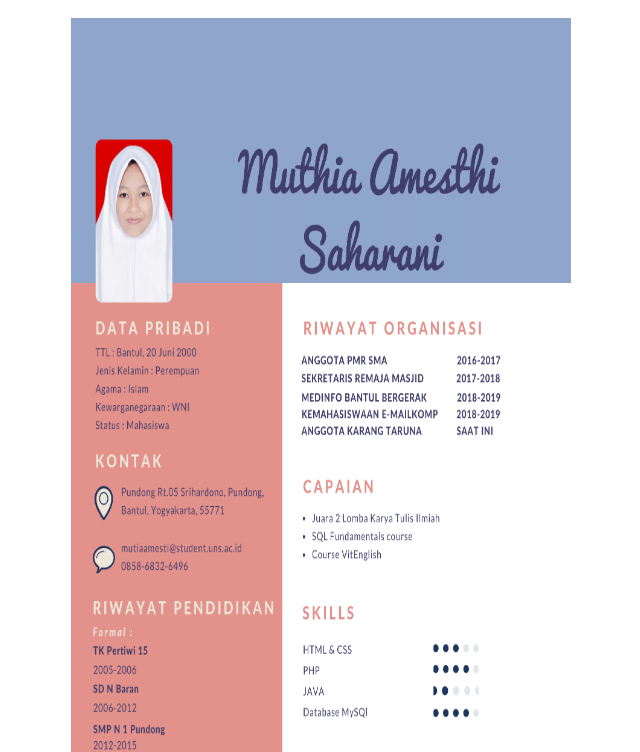
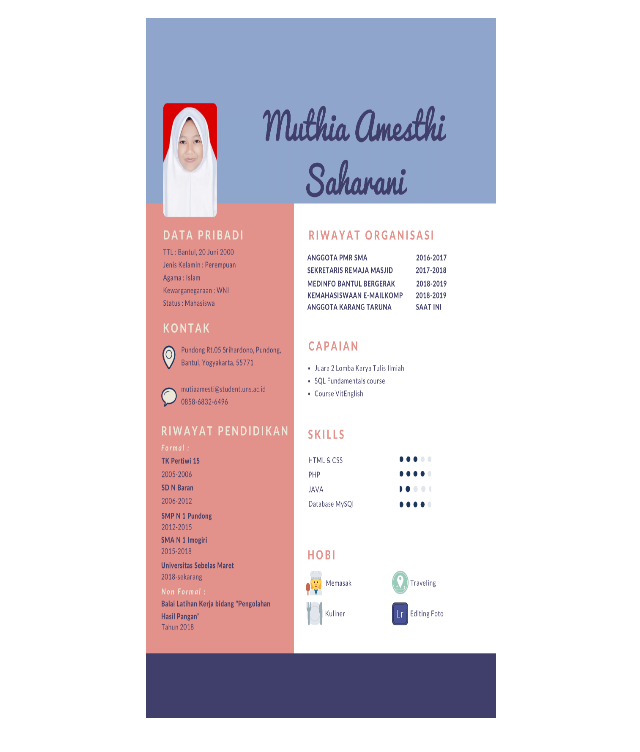
Before and after one commit to M3118061/M3118061.github.io, a plain HTML site: page index.html in a window 1280 px wide. Shown: the part 48-800 px from the top of the page, without its empty margins (319-959 px from the left). Drawn offline with Linux system fonts and the light colour scheme.

Commit message:
Update index.html

```diff
--- a/index.html
+++ b/index.html
@@ -5,7 +5,7 @@
   <body>
     <center>
       <h1>Curriculum Vitae</h1>
-      <img src="CV-Muthia Amesthi Saharani.png" height="1000px" width="500px;"/>
+      <img src="CV-Muthia Amesthi Saharani.png" height="700px" width="350px;"/>
     </center>
   </body>
 </html>
```
